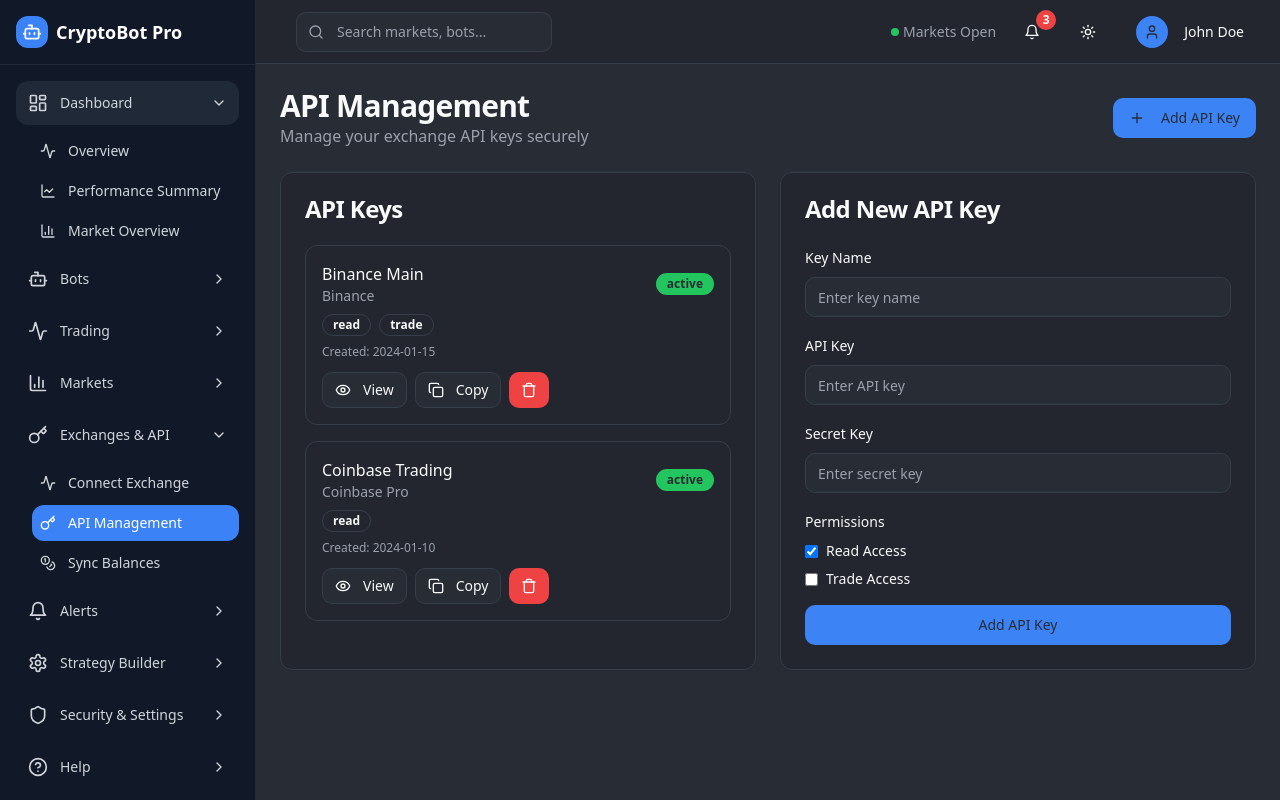
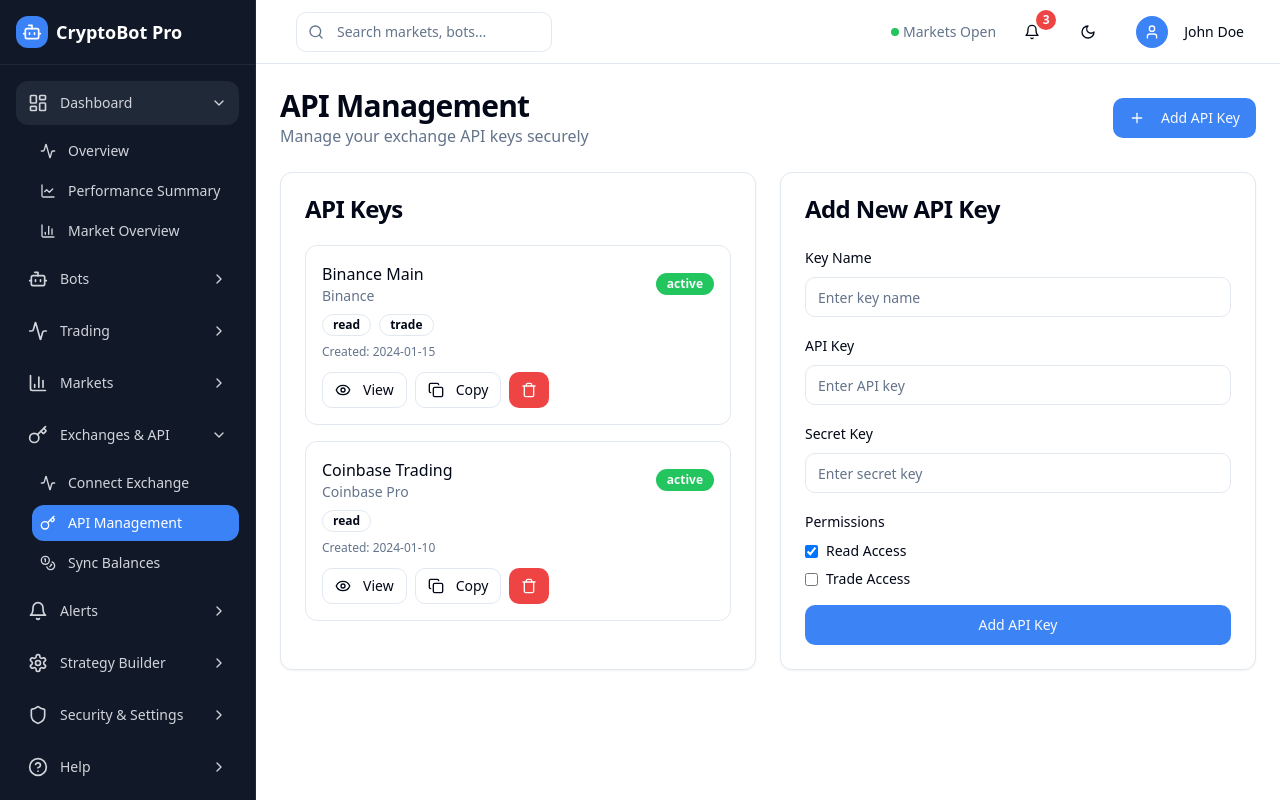
Before and after one commit to samyotechlab/crypto-pilot-ui, a React (Vite) app: page /api in a window 1280 px wide. Built offline with nearby package versions, Linux system fonts and the light colour scheme.

Commit message:
feat: Implement theme toggle functionality
Adds functionality to the theme toggle button in the header. Implements light and dark mode theming, including color changes for background, text, and hover states.

```diff
--- a/src/App.tsx
+++ b/src/App.tsx
@@ -1,9 +1,9 @@
-
 import { Toaster } from "@/components/ui/toaster";
 import { Toaster as Sonner } from "@/components/ui/sonner";
 import { TooltipProvider } from "@/components/ui/tooltip";
 import { QueryClient, QueryClientProvider } from "@tanstack/react-query";
 import { BrowserRouter, Routes, Route } from "react-router-dom";
+import { ThemeProvider } from "@/contexts/ThemeContext";
 import Index from "./pages/Index";
 import Bots from "./pages/Bots";
 import Performance from "./pages/Performance";
@@ -42,6 +42,7 @@ const queryClient = new QueryClient();
 
 const App = () => (
   <QueryClientProvider client={queryClient}>
+    <ThemeProvider>
       <TooltipProvider>
         <Toaster />
         <Sonner />
@@ -107,6 +108,7 @@ const App = () => (
           </Routes>
         </BrowserRouter>
       </TooltipProvider>
+    </ThemeProvider>
   </QueryClientProvider>
 );
 
--- a/src/components/Header.tsx
+++ b/src/components/Header.tsx
@@ -1,15 +1,18 @@
 
 import React from 'react';
-import { Menu, Bell, User, Sun, Search } from 'lucide-react';
+import { Menu, Bell, User, Sun, Moon, Search } from 'lucide-react';
 import { Button } from '@/components/ui/button';
 import { Input } from '@/components/ui/input';
 import { Badge } from '@/components/ui/badge';
+import { useTheme } from '@/contexts/ThemeContext';
 
 interface HeaderProps {
   onToggleSidebar: () => void;
 }
 
 export const Header: React.FC<HeaderProps> = ({ onToggleSidebar }) => {
+  const { theme, toggleTheme } = useTheme();
+
   return (
     <header className="h-16 bg-card border-b border-border flex items-center justify-between px-4 lg:px-6">
       {/* Left side */}
@@ -56,8 +59,12 @@ export const Header: React.FC<HeaderProps> = ({ onToggleSidebar }) => {
         </Button>
 
         {/* Theme toggle */}
-        <Button variant="ghost" size="sm">
-          <Sun className="w-5 h-5" />
+        <Button variant="ghost" size="sm" onClick={toggleTheme}>
+          {theme === 'light' ? (
+            <Moon className="w-5 h-5" />
+          ) : (
+            <Sun className="w-5 h-5" />
+          )}
         </Button>
 
         {/* User menu */}
--- /dev/null
+++ b/src/contexts/ThemeContext.tsx
@@ -0,0 +1,58 @@
+
+import React, { createContext, useContext, useEffect, useState } from 'react';
+
+type Theme = 'light' | 'dark';
+
+interface ThemeContextType {
+  theme: Theme;
+  toggleTheme: () => void;
+}
+
+const ThemeContext = createContext<ThemeContextType | undefined>(undefined);
+
+export const useTheme = () => {
+  const context = useContext(ThemeContext);
+  if (context === undefined) {
+    throw new Error('useTheme must be used within a ThemeProvider');
+  }
+  return context;
+};
+
+interface ThemeProviderProps {
+  children: React.ReactNode;
+}
+
+export const ThemeProvider: React.FC<ThemeProviderProps> = ({ children }) => {
+  const [theme, setTheme] = useState<Theme>(() => {
+    // Check localStorage first, then system preference
+    const saved = localStorage.getItem('theme') as Theme;
+    if (saved) return saved;
+
+    return window.matchMedia('(prefers-color-scheme: dark)').matches ? 'dark' : 'light';
+  });
+
+  useEffect(() => {
+    // Apply theme to document root
+    const root = document.documentElement;
+    if (theme === 'dark') {
+      root.classList.add('dark');
+      root.classList.remove('light');
+    } else {
+      root.classList.add('light');
+      root.classList.remove('dark');
+    }
+
+    // Save to localStorage
+    localStorage.setItem('theme', theme);
+  }, [theme]);
+
+  const toggleTheme = () => {
+    setTheme(prev => prev === 'light' ? 'dark' : 'light');
+  };
+
+  return (
+    <ThemeContext.Provider value={{ theme, toggleTheme }}>
+      {children}
+    </ThemeContext.Provider>
+  );
+};
--- a/src/index.css
+++ b/src/index.css
@@ -91,7 +91,7 @@
   }
 
   body {
-    @apply bg-background text-foreground font-sans;
+    @apply bg-background text-foreground font-sans transition-colors duration-300;
   }
 
   .scrollbar-hide {
@@ -128,4 +128,13 @@
   .status-error {
     @apply bg-crypto-red/20 text-crypto-red border border-crypto-red/30;
   }
+
+  /* Enhanced hover states for both themes */
+  .light .hover\:bg-accent:hover {
+    background-color: hsl(var(--accent)) !important;
+  }
+
+  .dark .hover\:bg-accent:hover {
+    background-color: hsl(var(--accent)) !important;
+  }
 }
```
Lines whose indentation alone changed are shown as unchanged.
